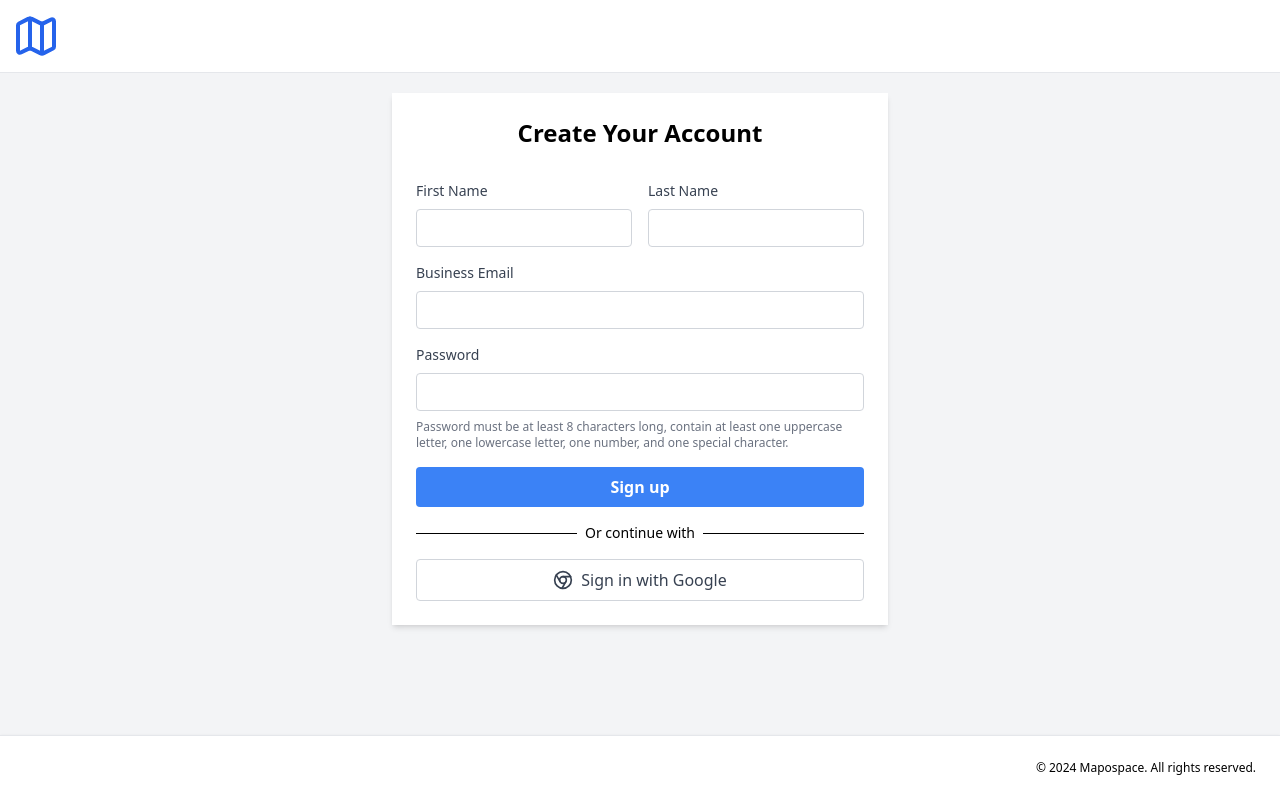
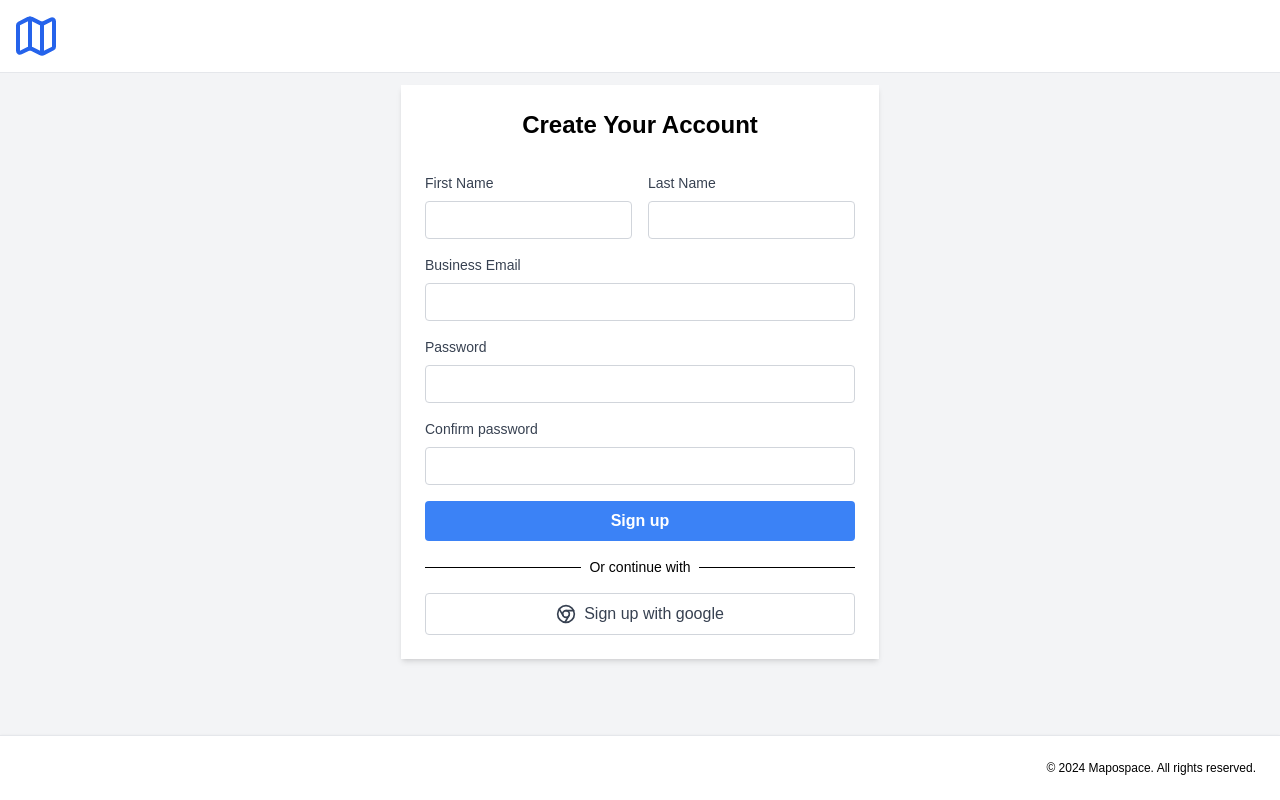
Before and after one commit to mapospace/mapospace-frontend, a React (Create React App) app: page /signup in a window 1280 px wide. Built offline with nearby package versions, Linux system fonts and the light colour scheme.

Commit message:
Validation+SignUp API+UI

```diff
--- a/package.json
+++ b/package.json
@@ -7,10 +7,14 @@
     "@testing-library/jest-dom": "^5.17.0",
     "@testing-library/react": "^13.4.0",
     "@testing-library/user-event": "^13.5.0",
+    "axios": "^1.7.3",
     "react": "^18.3.1",
     "react-dom": "^18.3.1",
+    "react-redux": "^9.1.2",
     "react-router-dom": "^6.26.0",
     "react-scripts": "5.0.1",
+    "redux": "^5.0.1",
+    "redux-saga": "^1.3.0",
     "web-vitals": "^2.1.4"
   },
   "scripts": {
--- a/src/App.css
+++ b/src/App.css
@@ -1,3 +1,6 @@
+
+
+
 .App {
   display: flex;
   flex-direction: column;
--- a/src/Components/Auth/LoginComponents/Login.jsx
+++ b/src/Components/Auth/LoginComponents/Login.jsx
@@ -15,7 +15,7 @@ export default function Component() {
     setIsChecked(event.target.checked);
   }
   return (
-    <div className="flex items-center justify-center mt-5 ">
+    <div className="flex items-center justify-center mt-3 font-poppins ">
     <div className="flex flex-col items-center justify-center p-6 bg-white shadow-md rounded-lg">
       <div className="flex flex-col items-center space-y-4">
         {/* <MapIcon className="w-12 h-12 text-blue-600" /> */}
@@ -113,7 +113,7 @@ export default function Component() {
             </span>
           </div>
         </div>
-        <button className="w-full flex items-center justify-center border border-gray-300 text-gray-700 bg-transparent hover:bg-gray-100 focus:outline-none focus:ring-2 focus:ring-gray-200 py-2 px-4 rounded">
+        <button className="w-full flex items-center justify-center border border-gray-300 text-gray-700 bg-transparent hover:bg-purple-500 hover:text-white focus:outline-none focus:ring-2 focus:ring-purple-200 py-2 px-4 rounded transition-colors">
           <ChromeIcon className="w-5 h-5 mr-2" />
           Sign in with Google
         </button>
--- a/src/Components/Auth/SignUpComponents/SignUp.jsx
+++ b/src/Components/Auth/SignUpComponents/SignUp.jsx
@@ -1,84 +1,140 @@
 import React, { useState } from "react";
 import { Link } from "react-router-dom";
 import Button from "../../Common/button";
+import { validateForm } from "../../Common/validator";
+import Snackbar from '../../Common/snackbar';
+import Axios from 'axios'; // Import Axios
+
+export default function Component() {
+  const [fname, setFname] = useState("");
+  const [lname, setLname] = useState("");
+  const [email, setEmail] = useState("");
+  const [password, setPassword] = useState("");
+  const [passwordAgain, setPasswordAgain] = useState("");
+  const [errors, setErrors] = useState({});
+  const [snackbar, setSnackbar] = useState({ isVisible: false, message: '', type: '' });
+
+  const handleSubmit = (event) => {
+    event.preventDefault();
+    const newErrors = validateForm(fname, lname, email, password, passwordAgain);
+
+    if (Object.keys(newErrors).length === 0) {
+
+      const formData = {
+        firstName: fname,
+        lastName: lname,
+        businessEmail: email,
+        password: password,
+        passwordAgain:passwordAgain
+      };
 
 
-export default function Component() {
-  const [fname, setfname] = useState("");
-  const [lname, setlname] = useState("");
-  const [email, setemail] = useState("");
-  const [Password, setPassword] = useState("");
+      Axios.post('https://develop-dot-mapospacev1.el.r.appspot.com/api/v1/user/signup', formData)
+        .then(response => {
+
+          console.log('Form submitted successfully!', response.data);
+          setSnackbar({ isVisible: true, message: 'Form submitted successfully!', type: 'success' });
+          setErrors({});
+        })
+        .catch(error => {
+
+          console.error('Error submitting form:', error);
+          setSnackbar({ isVisible: true, message: 'Error submitting form. Please try again later.', type: 'error' });
+        });
+
+    } else {
+
+      // setSnackbar({ isVisible: true, message: 'Please fix the errors in the form.', type: 'error' });
+      // setErrors(newErrors);
+    }
+
+
+    setTimeout(() => {
+      setSnackbar({ isVisible: false, message: '', type: '' });
+    }, 3000);
+  };
+
+  const handleCloseSnackbar = () => {
+    setSnackbar({ isVisible: false, message: '', type: '' });
+  };
+
+
   return (
-      <div className="flex items-center justify-center mt-5">
+    <div className="flex items-center justify-center mt-3 font-poppins">
       <div className="flex flex-col items-center justify-center p-6 bg-white shadow-md rounded-lg">
         <div className="flex flex-col items-center space-y-4">
           <h1 className="text-2xl font-bold">Create Your Account</h1>
         </div>
-
         <div className="w-full max-w-md mt-8 space-y-4">
+          <form onSubmit={handleSubmit}>
             <div className="grid grid-cols-2 gap-4">
               <div className="space-y-2">
-              <label htmlFor="first-name" className="block text-sm font-medium text-gray-700">First Name</label>
+                <label htmlFor="first-name" className="block text-sm font-medium text-gray-700">
+                  First Name
+                </label>
                 <input
                   id="first-name"
-                placeholder=""
-                className="mt-1 block w-full px-3 py-2 border border-gray-300 rounded focus:outline-none focus:ring-indigo-500 focus:border-indigo-500 sm:text-sm"
-                required
+                  className={`mt-1 block w-full px-3 py-2 border rounded focus:outline-none focus:ring-indigo-500 focus:border-indigo-500 sm:text-sm ${errors.fname ? 'border-red-500' : 'border-gray-300'}`}
                   value={fname}
-                onChange={(e) => setfname(e.target.value)}
+                  onChange={(e) => setFname(e.target.value)}
                 />
+                {errors.fname && <p className="text-red-500 text-xs mt-1">{errors.fname}</p>}
               </div>
               <div className="space-y-2">
-              <label htmlFor="last-name" className="block text-sm font-medium text-gray-700">Last Name</label>
+                <label htmlFor="last-name" className="block text-sm font-medium text-gray-700">
+                  Last Name
+                </label>
                 <input
                   id="last-name"
-                placeholder=""
-                className="mt-1 block w-full px-3 py-2 border border-gray-300 rounded focus:outline-none focus:ring-indigo-500 focus:border-indigo-500 sm:text-sm"
-                required
+                  className={`mt-1 block w-full px-3 py-2 border rounded focus:outline-none focus:ring-indigo-500 focus:border-indigo-500 sm:text-sm ${errors.lname ? 'border-red-500' : 'border-gray-300'}`}
                   value={lname}
-                onChange={(e) => setlname(e.target.value)}
+                  onChange={(e) => setLname(e.target.value)}
                 />
+                {errors.lname && <p className="text-red-500 text-xs mt-1">{errors.lname}</p>}
               </div>
             </div>
-
-          <div className="space-y-2">
-            <label htmlFor="email" className="block text-sm font-medium text-gray-700">Business Email</label>
+            <div className="space-y-2 mt-4">
+              <label htmlFor="email" className="block text-sm font-medium text-gray-700">
+                Business Email
+              </label>
               <input
                 id="email"
-              placeholder=""
-              className="mt-1 block w-full px-3 py-2 border border-gray-300 rounded focus:outline-none focus:ring-indigo-500 focus:border-indigo-500 sm:text-sm"
-              required
+                className={`mt-1 block w-full px-3 py-2 border rounded focus:outline-none focus:ring-indigo-500 focus:border-indigo-500 sm:text-sm ${errors.email ? 'border-red-500' : 'border-gray-300'}`}
                 value={email}
-              onChange={(e) => setemail(e.target.value)}
+                onChange={(e) => setEmail(e.target.value)}
               />
+              {errors.email && <p className="text-red-500 text-xs mt-1">{errors.email}</p>}
             </div>
-
-          <div className="space-y-2">
-            <label htmlFor="password" className="block text-sm font-medium text-gray-700">Password</label>
+            <div className="space-y-2 mt-4">
+              <label htmlFor="password" className="block text-sm font-medium text-gray-700">
+                Password
+              </label>
               <input
                 id="password"
                 type="password"
-              placeholder=""
-              className="mt-1 block w-full px-3 py-2 border border-gray-300 rounded focus:outline-none focus:ring-indigo-500 focus:border-indigo-500 sm:text-sm"
-              required
-              value={Password}
+                className={`mt-1 block w-full px-3 py-2 border rounded focus:outline-none focus:ring-indigo-500 focus:border-indigo-500 sm:text-sm ${errors.password ? 'border-red-500' : 'border-gray-300'}`}
+                value={password}
                 onChange={(e) => setPassword(e.target.value)}
               />
-            <div className="text-xs text-gray-500 mt-1">
-              Password must be at least 8 characters long, contain at least one uppercase letter, one lowercase letter,
-              one number, and one special character.
+              {errors.password && <p className="text-red-500 text-xs mt-1">{errors.password}</p>}
             </div>
+            <div className="space-y-2 mt-4">
+              <label htmlFor="passwordAgain" className="block text-sm font-medium text-gray-700">
+                Confirm password
+              </label>
+              <input
+                id="passwordAgain"
+                type="password"
+                className={`mt-1 block w-full px-3 py-2 border rounded focus:outline-none focus:ring-indigo-500 focus:border-indigo-500 sm:text-sm ${errors.passwordAgain ? 'border-red-500' : 'border-gray-300'}`}
+                value={passwordAgain}
+                onChange={(e) => setPasswordAgain(e.target.value)}
+              />
+              {errors.passwordAgain && <p className="text-red-500 text-xs mt-1">{errors.passwordAgain}</p>}
             </div>
-
             <div className="flex justify-center mt-4">
-            {/* <button
-              type="submit"
-              className="w-full py-2 px-4 bg-indigo-600 text-white rounded shadow-md hover:bg-indigo-700 focus:outline-none focus:ring-2 focus:ring-indigo-500"
-            >
-              Sign Up
-            </button> */}
               <Button label="Sign up" />
             </div>
+          </form>
           <div className="relative my-4">
             <div className="absolute inset-0 flex items-center">
               <div className="w-full border-t border-muted-foreground" />
@@ -89,16 +145,23 @@ export default function Component() {
               </span>
             </div>
           </div>
-          <button className="w-full flex items-center justify-center border border-gray-300 text-gray-700 bg-transparent hover:bg-gray-100 focus:outline-none focus:ring-2 focus:ring-gray-200 py-2 px-4 rounded">
+          <button className="w-full flex items-center justify-center border border-gray-300 text-gray-700 bg-transparent hover:bg-purple-500 hover:text-white focus:outline-none focus:ring-2 focus:ring-purple-200 py-2 px-4 rounded transition-colors">
             <ChromeIcon className="w-5 h-5 mr-2" />
-            Sign in with Google
+            Sign up with google
           </button>
         </div>
       </div>
+      <Snackbar
+        message={snackbar.message}
+        type={snackbar.type}
+        isVisible={snackbar.isVisible}
+        onClose={handleCloseSnackbar}
+      />
     </div>
 
-    )
+  );
 }
+
 function ChromeIcon(props) {
   return (
     <svg
--- a/src/Components/Common/Footer.jsx
+++ b/src/Components/Common/Footer.jsx
@@ -2,7 +2,7 @@ import React from 'react';
 import { Link } from "react-router-dom";
 function Footer() {
     return (
-        <footer className="border-t px-4  md:px-6 md:py-6 shadow">
+        <footer className="border-t px-4  md:px-6 md:py-6 shadow font-poppins">
         <div className="container mx-auto flex flex-col items-center justify-between gap-4 md:flex-row">
           <nav className="flex flex-wrap items-center justify-center gap-4 text-sm">
             {/* <Link href="#" className="text-muted-foreground hover:underline" prefetch={false}>
--- /dev/null
+++ b/src/Components/Common/snackbar.jsx
@@ -0,0 +1,63 @@
+// src/components/Snackbar.jsx
+import React from 'react';
+import PropTypes from 'prop-types';
+
+const Snackbar = ({ message, type, isVisible, onClose }) => {
+  if (!isVisible) return null;
+
+  const getBackgroundColor = (type) => {
+    switch (type) {
+      case 'success':
+        return 'bg-green-500';
+      case 'error':
+        return 'bg-red-500';
+      case 'warning':
+        return 'bg-yellow-500';
+      case 'info':
+        return 'bg-blue-500';
+      default:
+        return 'bg-gray-500';
+    }
+  };
+
+  return (
+    <div
+      className={`fixed bottom-5 left-1/2 transform -translate-x-1/2 p-4 rounded shadow-lg text-white transition-opacity duration-300 ${getBackgroundColor(type)}`}
+      role="alert"
+    >
+      <div className="flex items-center justify-between">
+        <span>{message}</span>
+        <button
+          onClick={onClose}
+          className="text-white ml-4 focus:outline-none"
+          aria-label="Close"
+        >
+          <svg
+            className="w-5 h-5"
+            fill="none"
+            stroke="currentColor"
+            viewBox="0 0 24 24"
+            xmlns="http://www.w3.org/2000/svg"
+          >
+            <path
+              strokeLinecap="round"
+              strokeLinejoin="round"
+              strokeWidth="2"
+              d="M6 18L18 6M6 6l12 12"
+            />
+          </svg>
+        </button>
+      </div>
+    </div>
+  );
+};
+
+// PropTypes for type checking
+Snackbar.propTypes = {
+  message: PropTypes.string.isRequired,
+  type: PropTypes.oneOf(['success', 'error', 'warning', 'info']).isRequired,
+  isVisible: PropTypes.bool.isRequired,
+  onClose: PropTypes.func.isRequired,
+};
+
+export default Snackbar;
--- /dev/null
+++ b/src/Components/Common/validator.js
@@ -0,0 +1,25 @@
+export const validateForm = (fname, lname, email, password, passwordAgain) => {
+    const errors = {};
+
+    if (!fname) errors.fname = "First name is required";
+    if (!lname) errors.lname = "Last name is required";
+    if (!email) errors.email = "Email is required";
+    else if (!/\S+@\S+\.\S+/.test(email)) errors.email = "Email is invalid";
+    if (!password) errors.password = "Password is required";
+    else if (password.length < 8)
+      errors.password = "Password must be at least 8 characters long";
+    else if (!/[A-Z]/.test(password))
+      errors.password = "Password must contain at least one uppercase letter";
+    else if (!/[a-z]/.test(password))
+      errors.password = "Password must contain at least one lowercase letter";
+    else if (!/[0-9]/.test(password))
+      errors.password = "Password must contain at least one number";
+    else if (!/[!@#$%^&*]/.test(password))
+      errors.password = "Password must contain at least one special character";
+    if (!passwordAgain)
+      errors.passwordAgain = "Confirm password is required";
+    else if (password !== passwordAgain)
+      errors.passwordAgain = "Passwords do not match";
+
+    return errors;
+  };
--- a/src/index.css
+++ b/src/index.css
@@ -1,7 +1,7 @@
-@tailwind base;
-@tailwind components;
-@tailwind utilities;
-
+@import 'tailwindcss/base';
+@import 'tailwindcss/components';
+@import 'tailwindcss/utilities';
+@import url('https://fonts.googleapis.com/css2?family=Poppins:wght@400;600&display=swap');
 html,
 body,
 #root {
--- a/src/index.js
+++ b/src/index.js
@@ -7,7 +7,9 @@ import reportWebVitals from './reportWebVitals';
 const root = ReactDOM.createRoot(document.getElementById('root'));
 root.render(
   <React.StrictMode>
-    <App />
+
+        <App />
+
   </React.StrictMode>
 );
 
--- a/tailwind.config.js
+++ b/tailwind.config.js
@@ -17,8 +17,7 @@ module.exports = {
         'large': '12px',
       },
       fontFamily: {
-        heading: ['var(--font-heading)', ...fontFamily.sans],
-        body: ['var(--font-body)', ...fontFamily.sans]
+        poppins: ['Poppins', 'sans-serif'],
       },
       colors: {
         border: 'hsl(var(--border))',
```
Also changed, not shown: 1 other file (tests, documents, lock files or other folders). Lines whose indentation alone changed are shown as unchanged.
